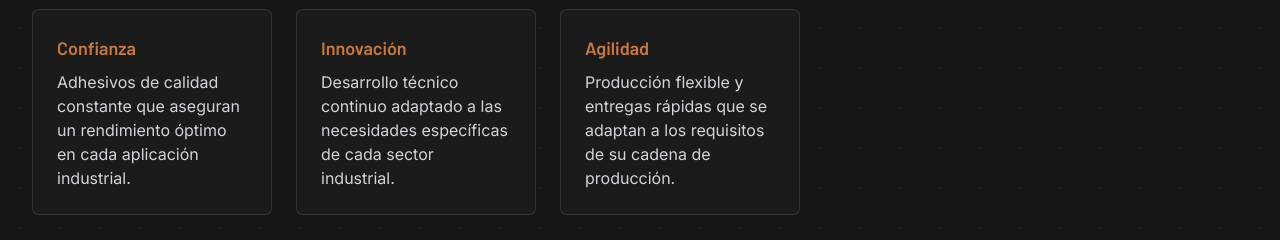
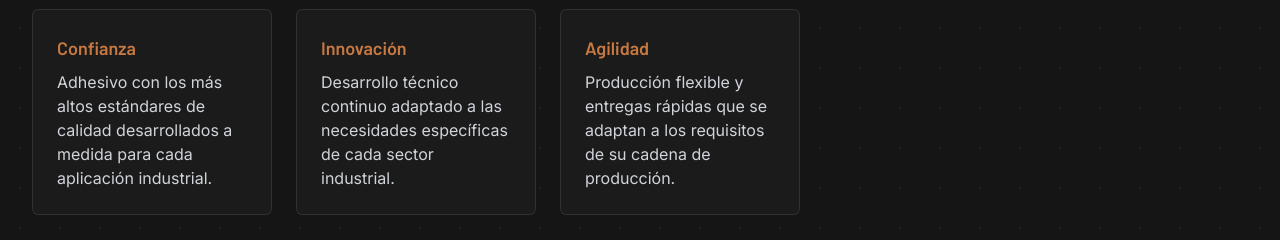
Before and after one commit to NClaraso/vas-industrial-adhesives-web, a React (Vite) app: page / in a window 1280 px wide. Shown: the part 512-752 px from the top of the page. Built offline with nearby package versions, Linux system fonts and the light colour scheme.

Commit message:
Visual edit in Lovable
Edited UI in Lovable

```diff
--- a/src/components/home/Hero.tsx
+++ b/src/components/home/Hero.tsx
@@ -34,7 +34,7 @@ const Hero = () => {
           <div className="grid grid-cols-1 md:grid-cols-3 gap-6 mt-16">
             <div className="bg-vas-gray/50 backdrop-blur-sm border border-white/10 p-6 rounded-lg">
               <h3 className="text-vas-bronze font-semibold text-lg mb-2">Confianza</h3>
-              <p className="text-gray-300">Adhesivos de calidad constante que aseguran un rendimiento óptimo en cada aplicación industrial.</p>
+              <p className="text-gray-300">Adhesivo con los más altos estándares de calidad desarrollados a medida para cada aplicación industrial.</p>
             </div>
             <div className="bg-vas-gray/50 backdrop-blur-sm border border-white/10 p-6 rounded-lg">
               <h3 className="text-vas-bronze font-semibold text-lg mb-2">Innovación</h3>
```
